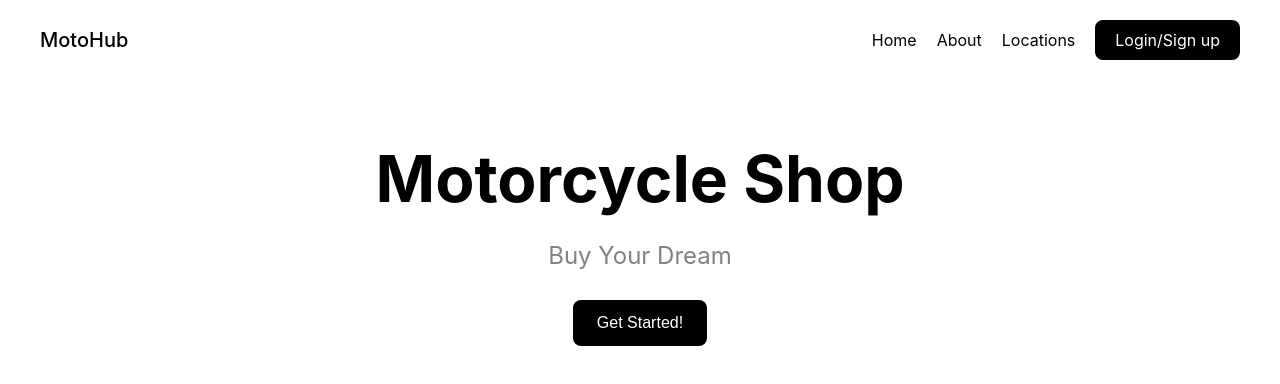
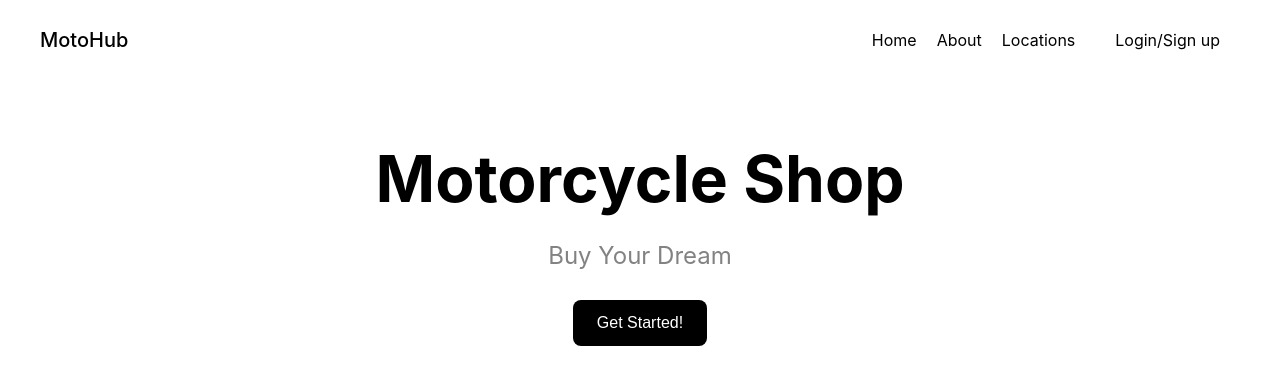
Before and after one commit to levedygg/MotoHub.cc, a plain HTML site: page index.html in a window 1280 px wide. In both pictures the pointer is over the element "Login/Sign up". Shown: the top 384 px of the page. Drawn offline with Linux system fonts and the light colour scheme.

Commit message:
style.css

```diff
--- a/style.css
+++ b/style.css
@@ -26,6 +26,7 @@ body {
     display: flex;
     gap: 20px;
     align-items: center;
+    color: #000;
 }
 
 .button {
@@ -212,3 +213,11 @@ body {
         gap: 30px;
     }
 }
+.button:hover,
+.button-2:hover,
+.button-3:hover,
+.button-4:hover,
+.buy-button:hover {
+  background-color: #fff;
+  color: #000;
+}
```
